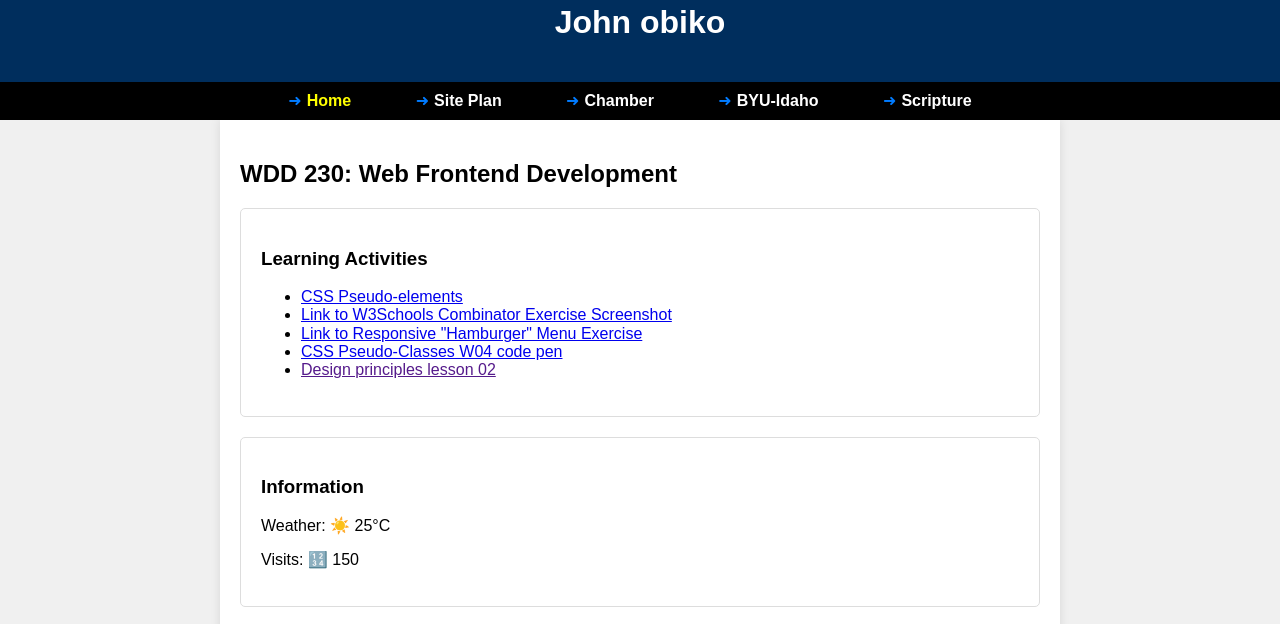
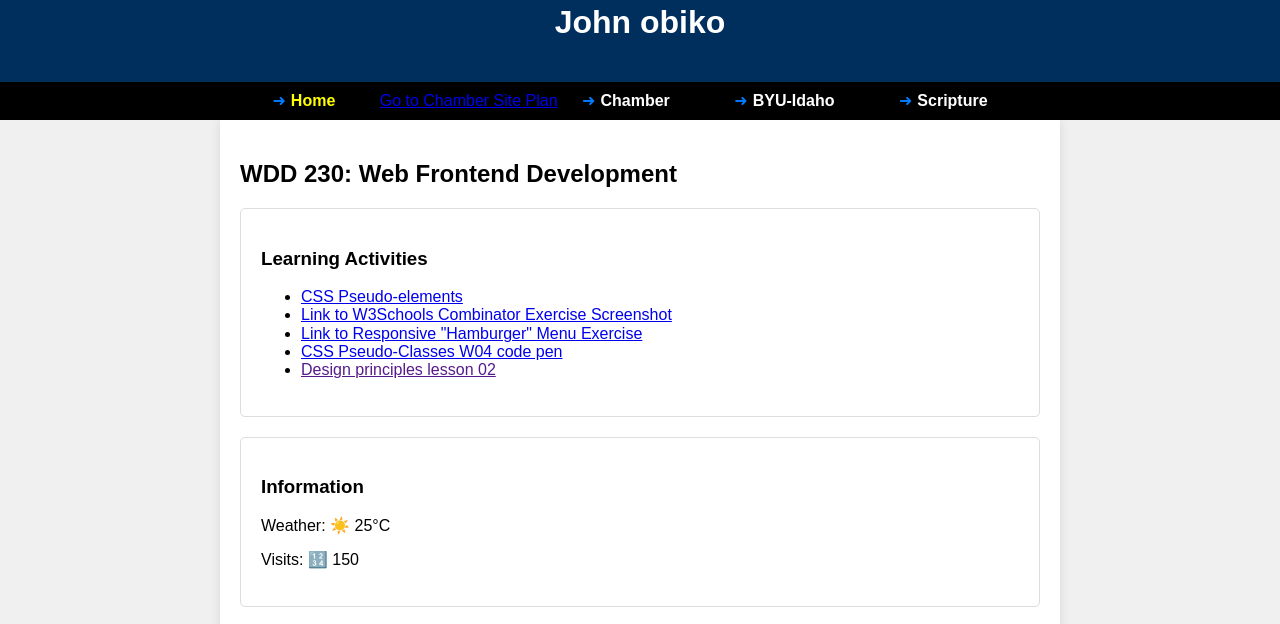
Before and after one commit to byu-pro/wdd_230, a plain HTML site: page index.html in a window 1280 px wide. Shown: the part 142-766 px from the top of the page. Drawn offline with Linux system fonts and the light colour scheme.

Commit message:
Update index.html

```diff
--- a/index.html
+++ b/index.html
@@ -25,7 +25,7 @@
     <nav>
         <ul>
             <li class="current-page"><a href="/">Home</a></li>
-            <li><a href="">Site Plan</a></li>
+            <a href="lesson03/chamber-site-plan.html">Go to Chamber Site Plan</a>
             <li><a href="">Chamber</a></li>
             <li><a href="https://www.byui.edu" target="_blank">BYU-Idaho</a></li>
             <li><a href="https://www.churchofjesuschrist.org/study/scriptures" target="_blank">Scripture</a></li>
```
